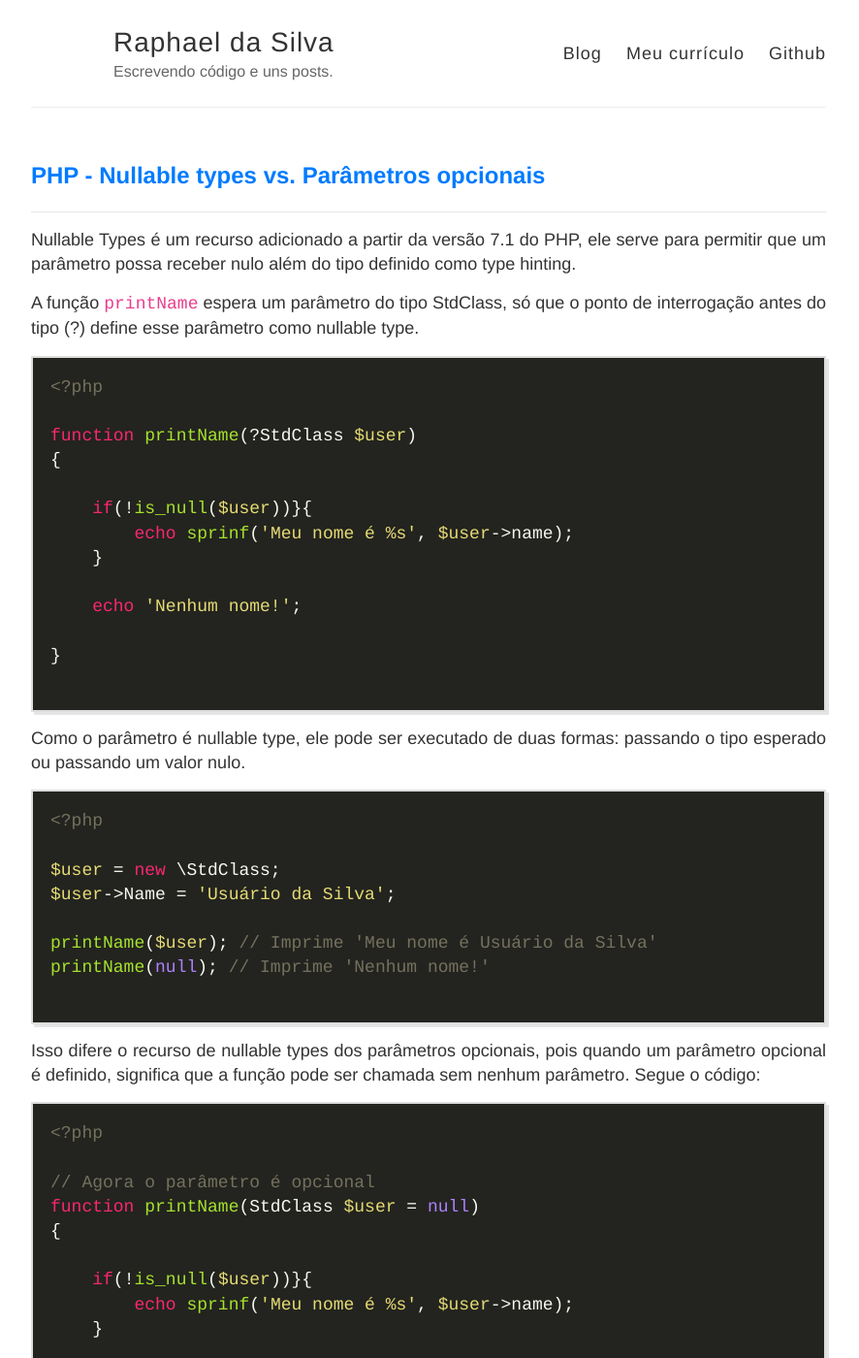
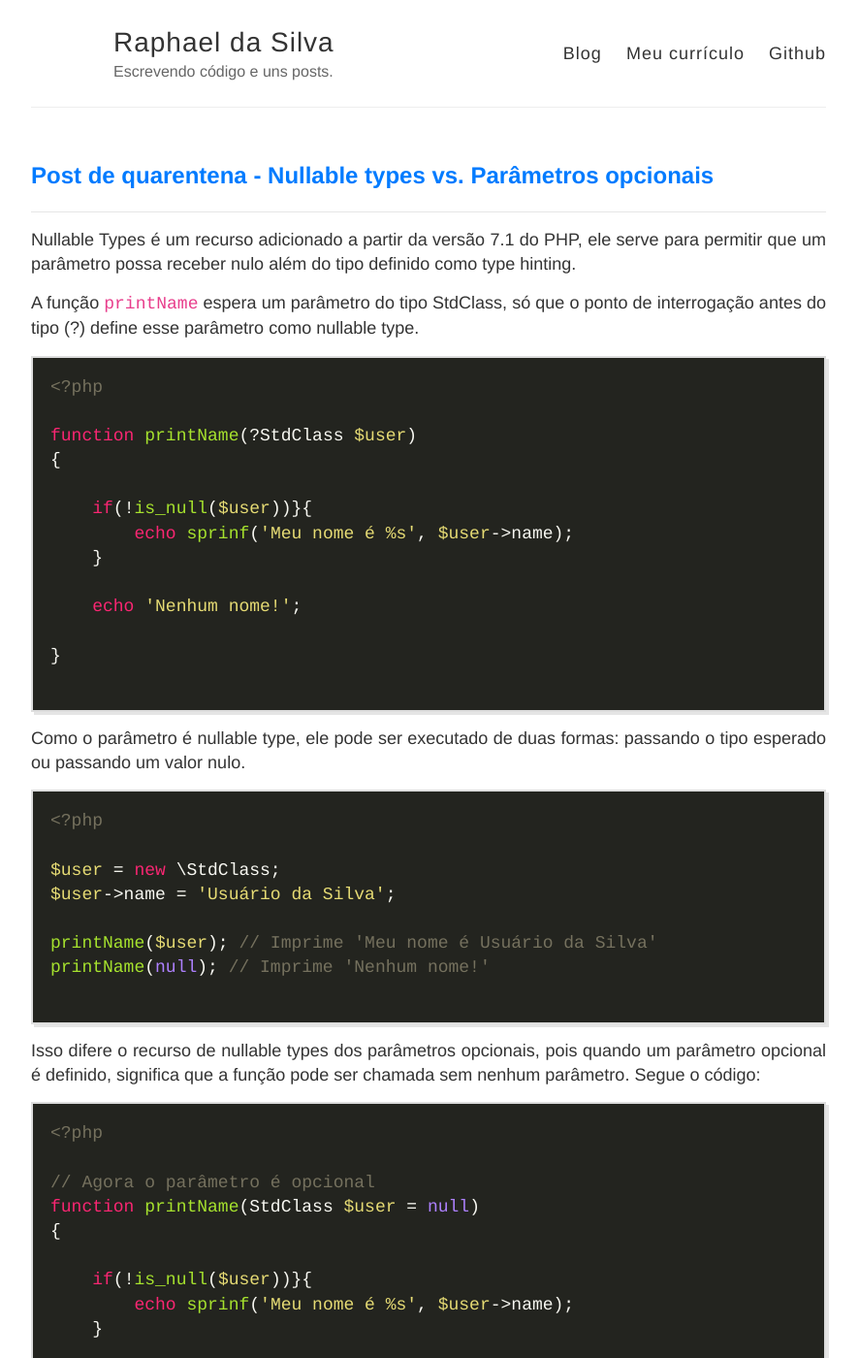
Before and after one commit to raphael-da-silva/raphael-da-silva.github.io, a Jekyll site: the page built from _posts/2020-04-20-nullable-types-vs-parametros-opcionais.md, in a window 1280 px wide and 1400 px high. Shown: the whole window at 97% size, without its empty margins (198-1084 px from the left). Built offline with Jekyll 4.4.1, drawn with Linux system fonts in a browser that asks for light colours; nearby versions of some CDN libraries.

Commit message:
Revisão no post

```diff
--- a/_posts/2020-04-20-nullable-types-vs-parametros-opcionais.md
+++ b/_posts/2020-04-20-nullable-types-vs-parametros-opcionais.md
@@ -1,6 +1,6 @@
 ---
 layout: post
-title: PHP - Nullable types vs. Parâmetros opcionais
+title: Post de quarentena - Nullable types vs. Parâmetros opcionais
 ---
 
 Nullable Types é um recurso adicionado a partir da versão 7.1 do PHP, ele serve para permitir que um parâmetro possa receber nulo além do tipo definido como type hinting.
@@ -29,7 +29,7 @@ Como o parâmetro é nullable type, ele pode ser executado de duas formas: passa
 <?php
 
 $user = new \StdClass;
-$user->Name = 'Usuário da Silva';
+$user->name = 'Usuário da Silva';
 
 printName($user); // Imprime 'Meu nome é Usuário da Silva'
 printName(null); // Imprime 'Nenhum nome!'
@@ -54,7 +54,7 @@ function printName(StdClass $user = null)
 }
 
 $user = new \StdClass;
-$user->Name = 'Usuário da Silva';
+$user->name = 'Usuário da Silva';
 
 printName($user); // Imprime 'Meu nome é Usuário da Silva'
 printName(null); // Imprime 'Nenhum nome!'
```
